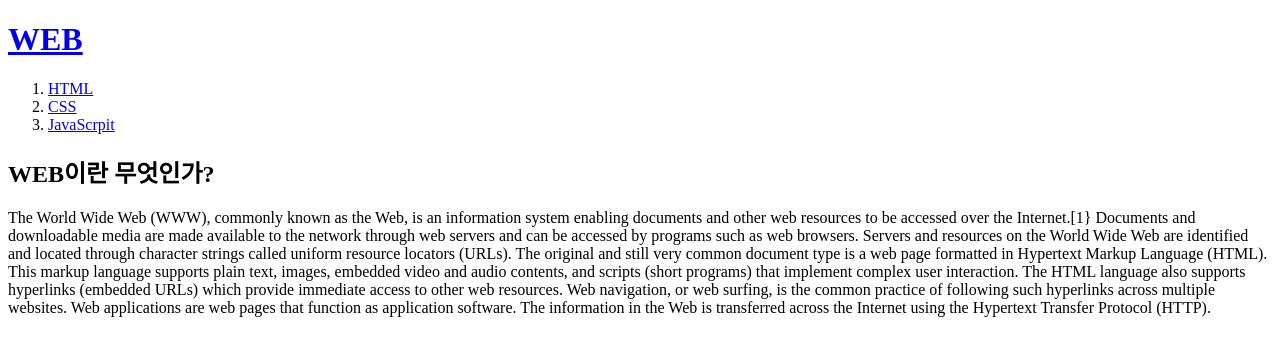
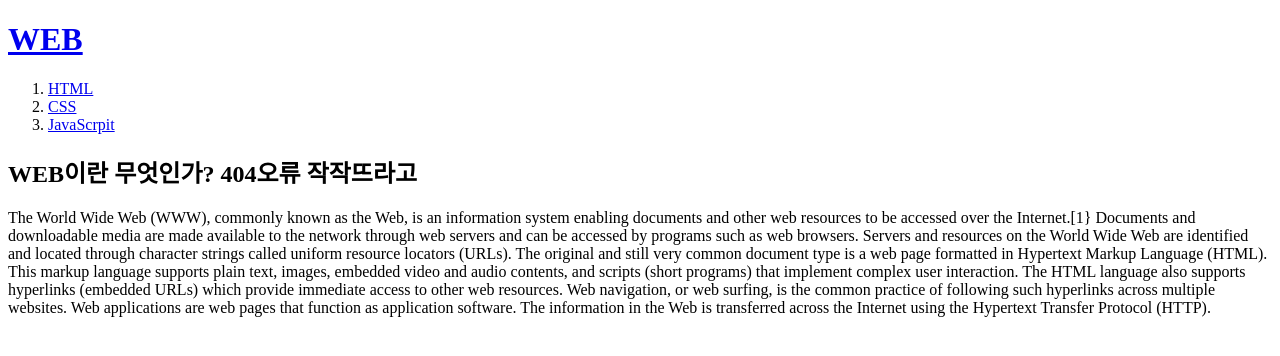
Before and after one commit to potatopcake/potato-warehouse, a plain HTML site: page index.html in a window 1280 px wide. Drawn offline with Linux system fonts and the light colour scheme.

Commit message:
수정
404 작작 떠 짱나게

```diff
--- a/index.html
+++ b/index.html
@@ -11,7 +11,7 @@
 	        <li><a href="제목 없음-8.html">CSS</a></li>
 	        <li><a href="제목 없음-9.html">JavaScrpit</a></li>
         </ol>
-        <h2>WEB이란 무엇인가?</h2>
+        <h2>WEB이란 무엇인가? 404오류 작작뜨라고</h2>
         <p>The World Wide Web (WWW), commonly known as the Web, is an information system enabling documents and other web resources to be accessed over the Internet.[1} Documents and downloadable media are made available to the network through web servers and can be accessed by programs such as web browsers. Servers and resources on the World Wide Web are identified and located through character strings called uniform resource locators (URLs). The original and still very common document type is a web page formatted in Hypertext Markup Language (HTML). This markup language supports plain text, images, embedded video and audio contents, and scripts (short programs) that implement complex user interaction. The HTML language also supports hyperlinks (embedded URLs) which provide immediate access to other web resources. Web navigation, or web surfing, is the common practice of following such hyperlinks across multiple websites. Web applications are web pages that function as application software. The information in the Web is transferred across the Internet using the Hypertext Transfer Protocol (HTTP).
     </body>
 </html>
```
